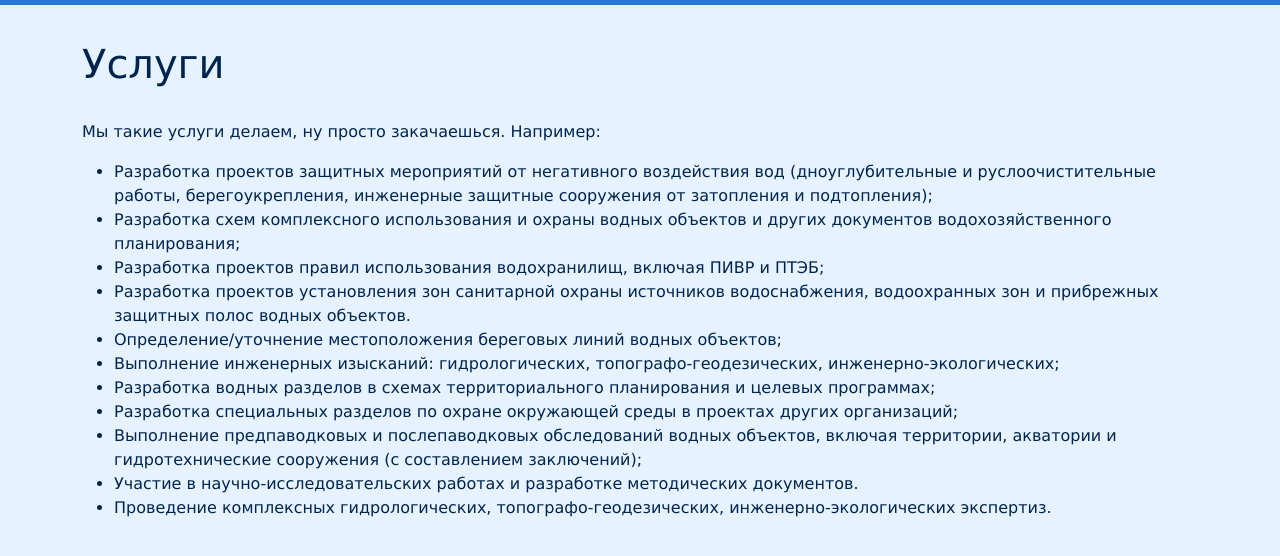
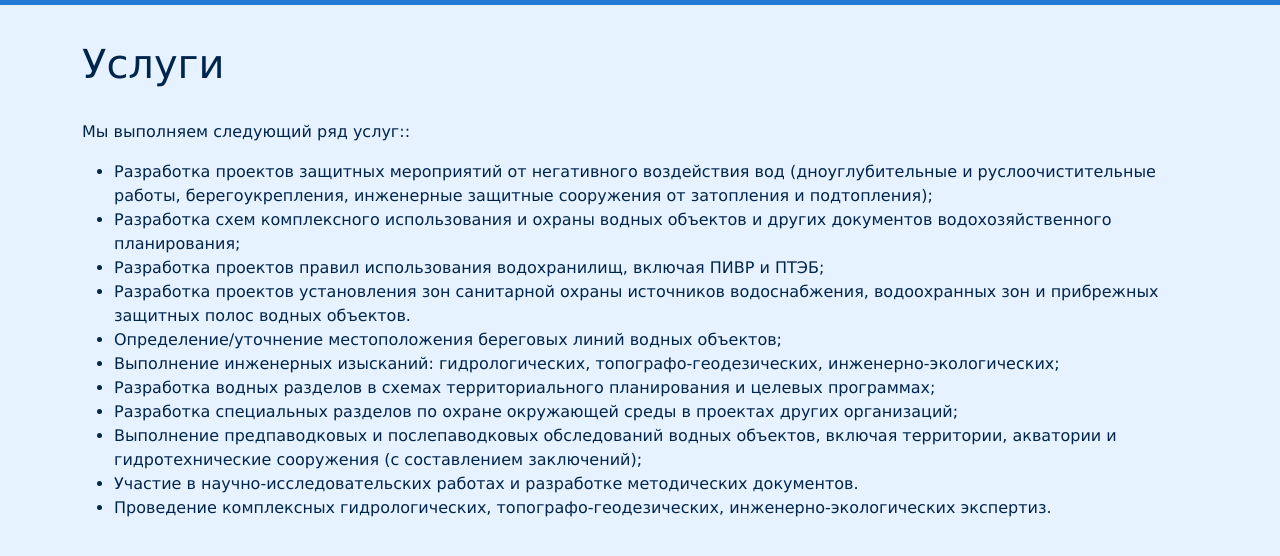
Before and after one commit to ekovodsreda/ekovodsreda.github.io, a plain HTML site: page services.html in a window 1280 px wide. Shown: the part 56-612 px from the top of the page. Drawn offline with nearby package versions, Linux system fonts and the light colour scheme.

Commit message:
Update services.html

```diff
--- a/services.html
+++ b/services.html
@@ -53,7 +53,7 @@
         <br>
         <h1>Услуги</h1>
         <br>
-        <p>Мы такие услуги делаем, ну просто закачаешься. Например:</p>
+        <p>Мы выполняем следующий ряд услуг::</p>
         <ul>
             <li>Разработка проектов защитных мероприятий от негативного воздействия вод (дноуглубительные и руслоочистительные работы, берегоукрепления, инженерные защитные сооружения от затопления и подтопления);</li>
             <li>Разработка схем комплексного использования и охраны водных объектов и других документов водохозяйственного планирования;</li>
```
